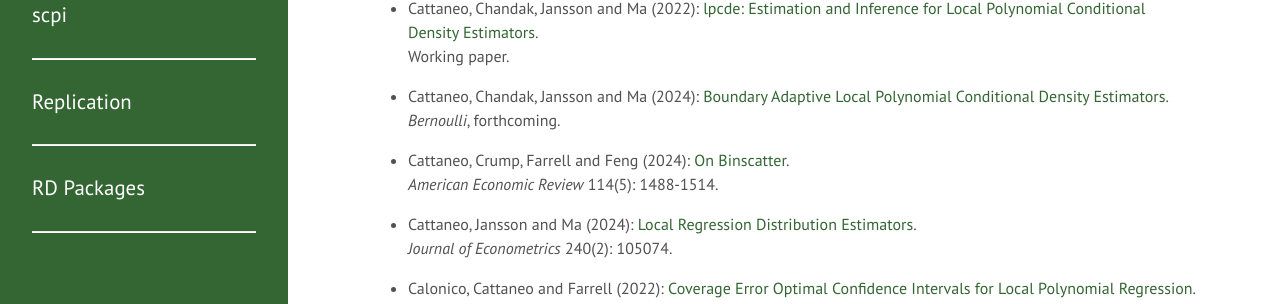
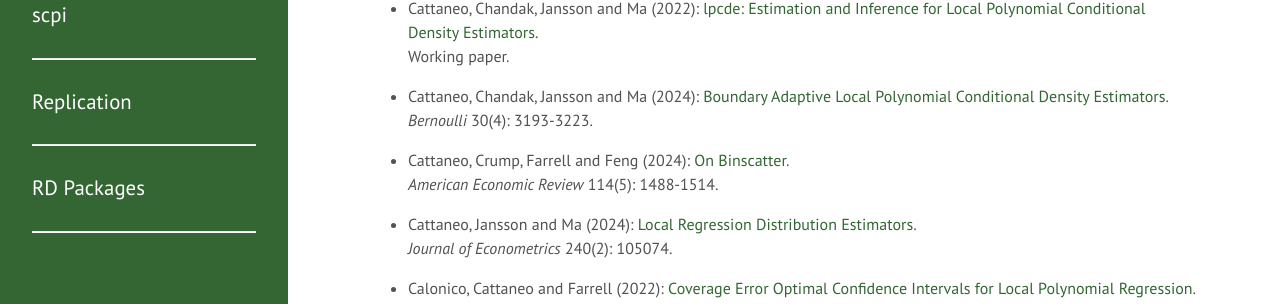
Before and after one commit to nppackages/nppackages.github.io, a Jekyll site: the page built from replication/index.md, in a window 1280 px wide and 1323 px high. Shown: the part 439-743 px from the top of the window. Built offline with Jekyll 4.4.1, drawn with Linux system fonts in a browser that asks for light colours; our own code applies the rules of GitHub Pages for plain Markdown files.

Commit message:
Update index.md

```diff
--- a/replication/index.md
+++ b/replication/index.md
@@ -16,7 +16,7 @@ Working paper.
 Working paper.
 
 - Cattaneo, Chandak, Jansson and Ma (2024): [Boundary Adaptive Local Polynomial Conditional Density Estimators](https://github.com/nppackages-replication/CCJM_2024_Bernoulli).<br>
-_Bernoulli_, forthcoming.
+_Bernoulli_ 30(4): 3193-3223.
 
 - Cattaneo, Crump, Farrell and Feng (2024): [On Binscatter](https://github.com/nppackages-replication/CCFF_2024_AER).<br>
 _American Economic Review_ 114(5): 1488-1514.
```
